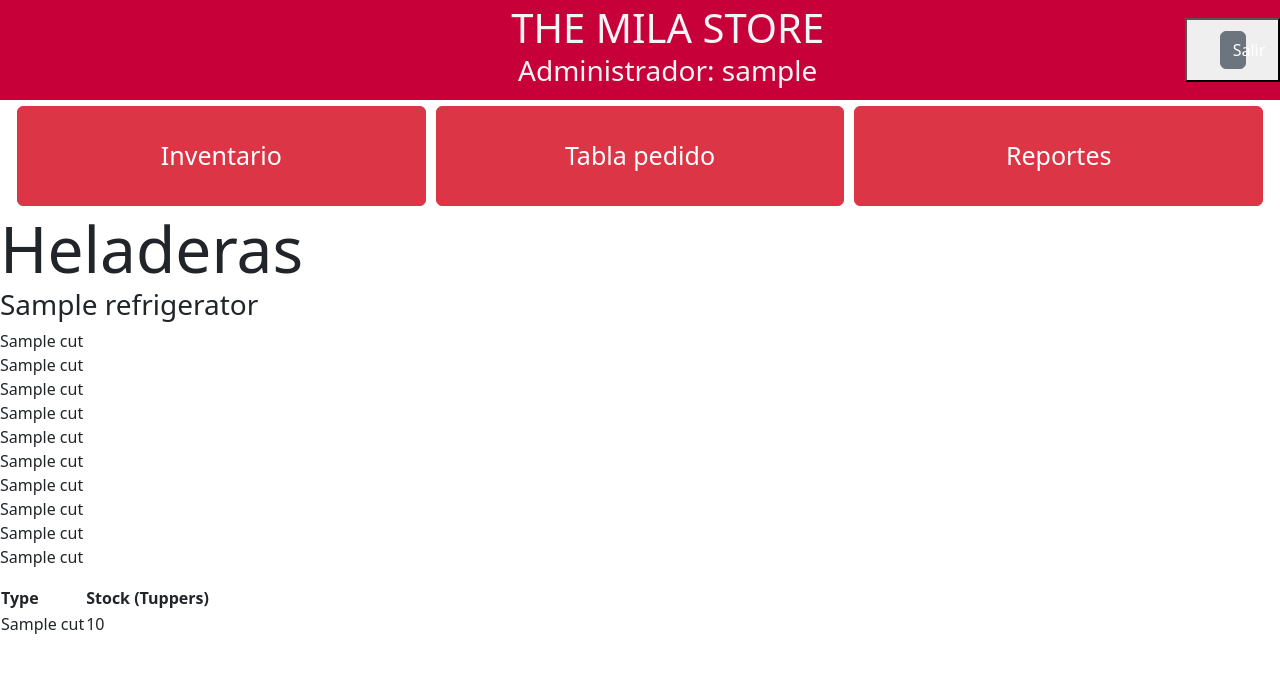
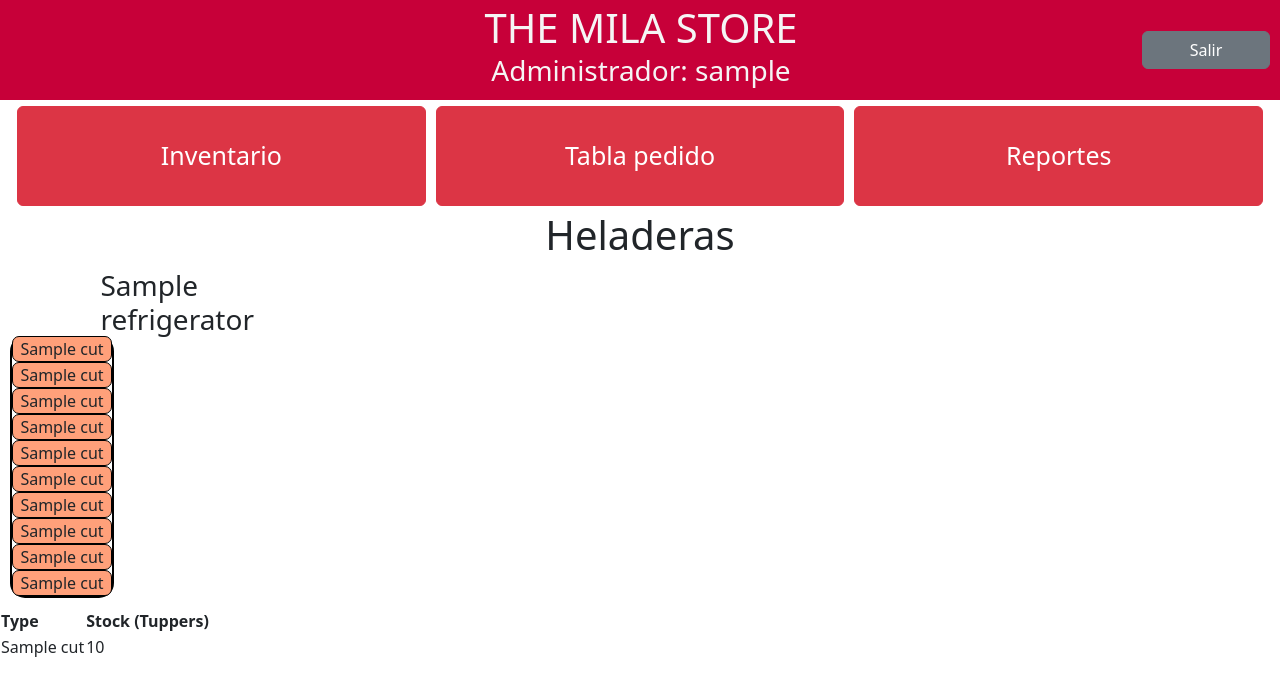
Before and after one commit to juangilfons/milanga-inventory, a Django app: page / in a window 1280 px wide. Shown: the top 696 px of the page. Run offline with Django 5.2, Linux system fonts and the light colour scheme; a user stored in the database is signed in; tables that the repository leaves empty hold one stand-in row (values such as "Sample post").

Commit message:
agregado style inventory

```diff
--- a/inventory/static/inventory/inventory.css
+++ b/inventory/static/inventory/inventory.css
@@ -0,0 +1,57 @@
+
+        .display-3{
+            width: 100%;
+            font-size:40px;
+            text-align: center;
+            margin: 0;
+        }
+        #refrigerators{
+            display:flex;
+            flex-direction: row;
+            flex-wrap: wrap;
+            justify-content: space-around;
+        }
+        #divheladeras{
+            display: flex;
+            flex-direction: row;
+            width: 100%;
+            justify-content: space-between
+
+
+        }
+        .row{
+            margin: 0;
+            display: flex;
+            flex-direction: row;
+            flex-wrap: nowrap;
+            float: left;
+            align-items: flex-end;
+            border: 2px solid black; /* REVISAR SI VA ACA O EN CN HELADERAS */
+            border-top: none; /* REVISAR SI VA ACA O EN CN HELADERAS*/
+            border-radius: 15px; /* REVISAR SI VA ACA O EN CN HELADERAS*/
+        }
+        .column{
+            list-style-type: none;
+            padding: 0;
+            margin: 0;
+            width: 100px;
+            display: flex;
+            flex-direction: column-reverse;
+        }
+        .lis{
+            display: inline-block;
+            background-color: lightsalmon;
+            border: 1px solid black;
+            border-radius:7px;
+            text-align: center;
+        }
+         #nombre{ /*NOMBRE H3*/
+        text-align: center;
+        width: 30%;
+        padding: 0;
+        margin:auto;
+                    }
+        .conheladera{
+            border-radius: 5px;
+            margin: 10px;
+        }
--- a/templates/base.html
+++ b/templates/base.html
@@ -16,9 +16,7 @@
             <h1>THE MILA STORE </h1>
             <h3>Administrador: {{ user.username }}</h3>
         </div>
-        <button type="button">
             <a  class="btn btn-secondary" href="{% url 'logout' %}">Salir</a>
-        </button>
     </header>
     <div class="container-fluid">
         <button type="button" class="btn btn-danger">Inventario</button>
```
